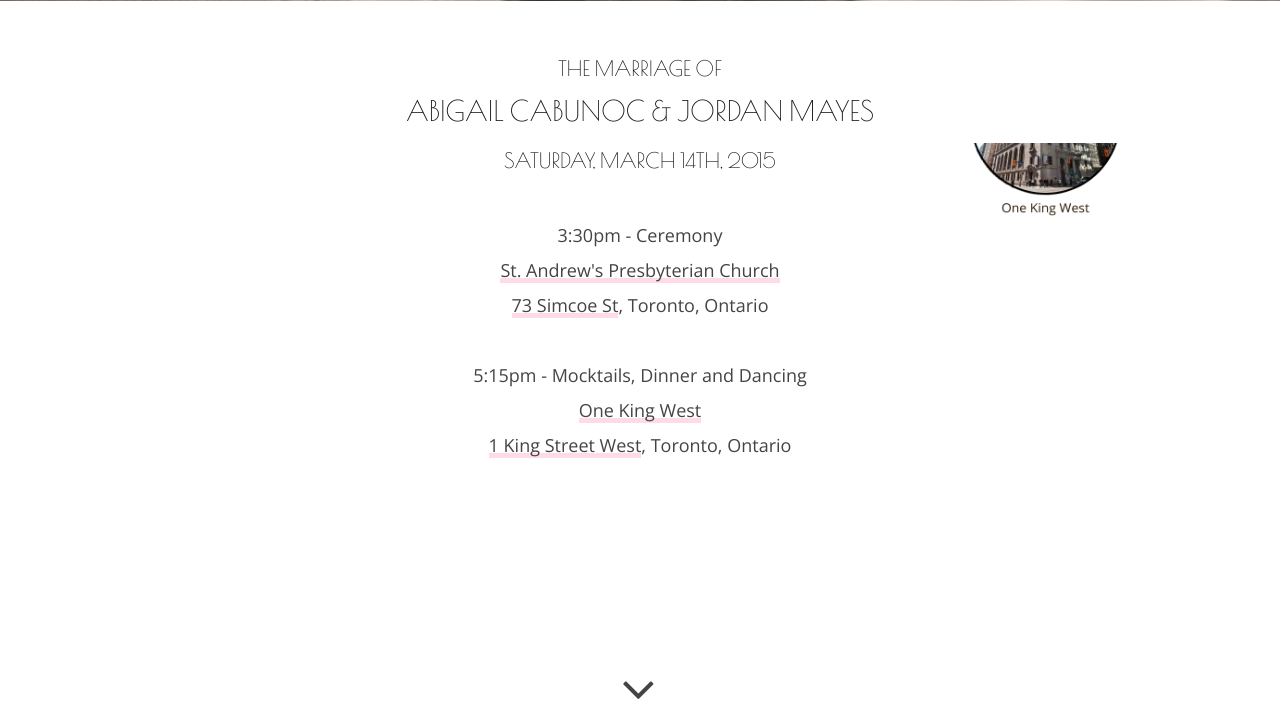
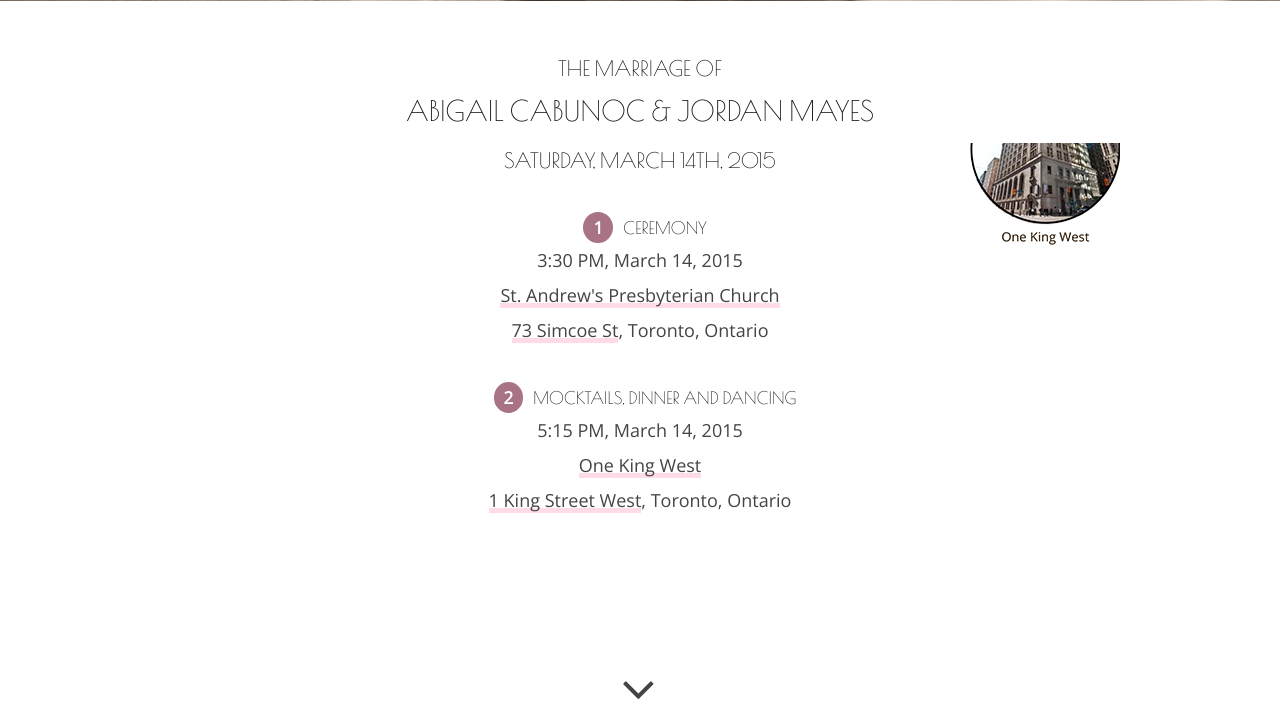
Before and after one commit to abbycabs/amayesingday.com, a PHP site: page / in a window 1280 px wide. Shown: the part 799-1511 px from the top of the page. Run offline with PHP 8.4, Linux system fonts and the light colour scheme; some libraries are stand-ins or nearby versions.

Commit message:
add numbers for direction help

```diff
--- a/index.html
+++ b/index.html
@@ -69,18 +69,24 @@
         <h3>Abigail Cabunoc & Jordan Mayes</h3>
         <div id="church" class="bg"></div>
         <div id="okw" class="bg"></div>
-        <h4>Saturday, March 14th, 2015</h4><br />
+        <h4>Saturday, March 14th, 2015</h4>
+        <div class="directions">
 
-        <span>3:30pm - Ceremony</span><br />
-        <span><a href="http://www.standrewstoronto.org/" target="_blank">St. Andrew's Presbyterian Church</a></span>
-        <br />
-        <span><a href="https://goo.gl/maps/fyl2o" target="_blank">73 Simcoe St</a>, Toronto, Ontario</span>
-        <br /><br />
-        <span>5:15pm - Mocktails, Dinner and Dancing</span><br />
-        <span><a href="http://www.onekingwest.com/" target="_blank">One King West</a></span>
-        <br />
-        <span><a href="https://goo.gl/maps/MfId9" target="_blank">1 King Street West</a>, Toronto, Ontario</span>
+          <h5><span class="number">1</span>Ceremony</h5>
+          <span>3:30 PM, March 14, 2015</span><br />
+          <span><a href="http://www.standrewstoronto.org/" target="_blank">St. Andrew's Presbyterian Church</a></span>
+          <br />
+          <span><a href="https://www.google.com/maps/dir/Current+Location/73+Simcoe+Street+Toronto+ON+M5J1W9" target="_blank">73 Simcoe St</a>, Toronto, Ontario</span><br/>
+        </div>
 
+        <div class="directions">
+
+          <h5><span class="number">2</span>Mocktails, Dinner and Dancing</h5>
+          <span>5:15 PM, March 14, 2015</span><br />
+          <span><a href="http://www.onekingwest.com/" target="_blank">One King West</a></span>
+          <br />
+          <span><a href="https://goo.gl/maps/MfId9" target="_blank">1 King Street West</a>, Toronto, Ontario</span><br />
+        </div>
 
       </div>
       <a href="#third" class="down"><i class="fa fa-angle-down"></i></a>
--- a/public/stylesheets/style.css
+++ b/public/stylesheets/style.css
@@ -386,6 +386,18 @@ a.rsvp-button:hover, input.rsvp-button:hover {
     cursor:default;
 }
 
+.number {
+  background: #A87485;
+  height: 30px;
+  width: 30px;
+  border-radius: 50%;
+  color:#FFF;
+  padding:4px 10px;
+  font-weight: 600;
+  margin:0 10px;
+  font-family:'Open Sans', Arial, sans-serif;;
+}
+
 .slick-dots li.active-link {
   cursor:pointer;
 }
@@ -409,3 +421,7 @@ a.rsvp-button:hover, input.rsvp-button:hover {
   padding: 1em;
 }
 }
+
+.directions {
+  margin-top: 35px;
+}
```
Also changed, not shown: public/images/church-circle.png, public/images/okw-circle.png.
